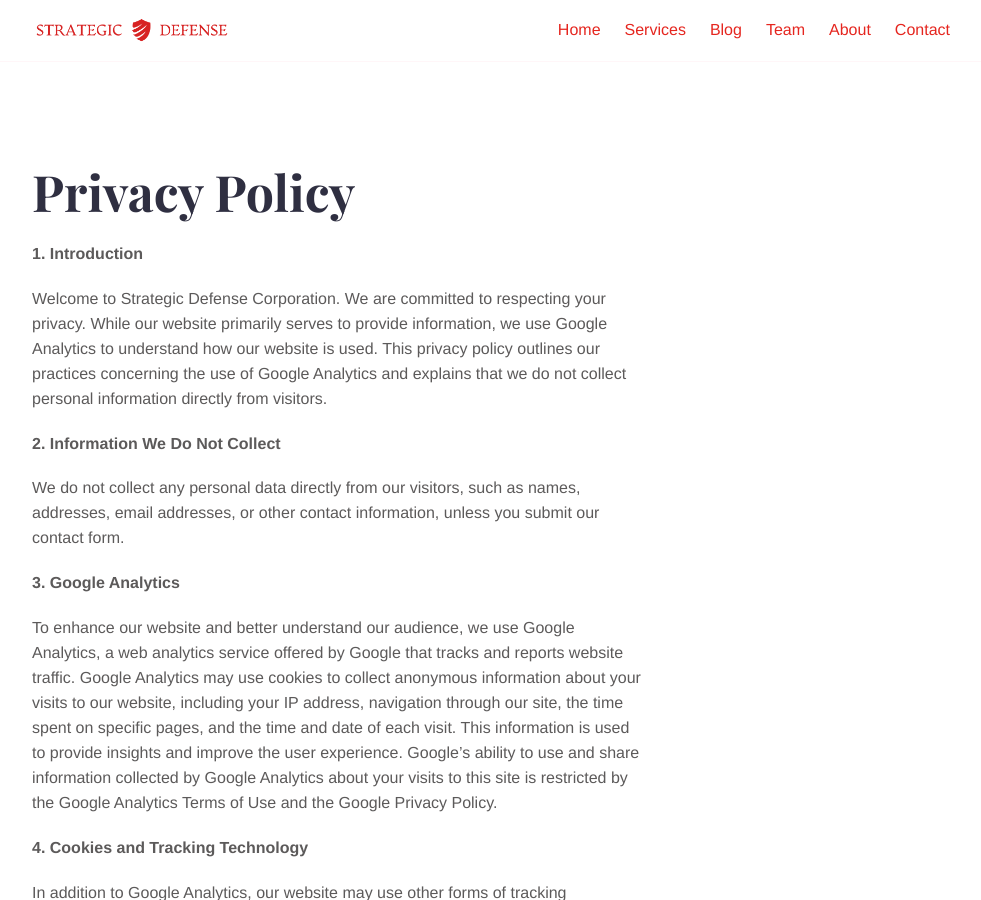
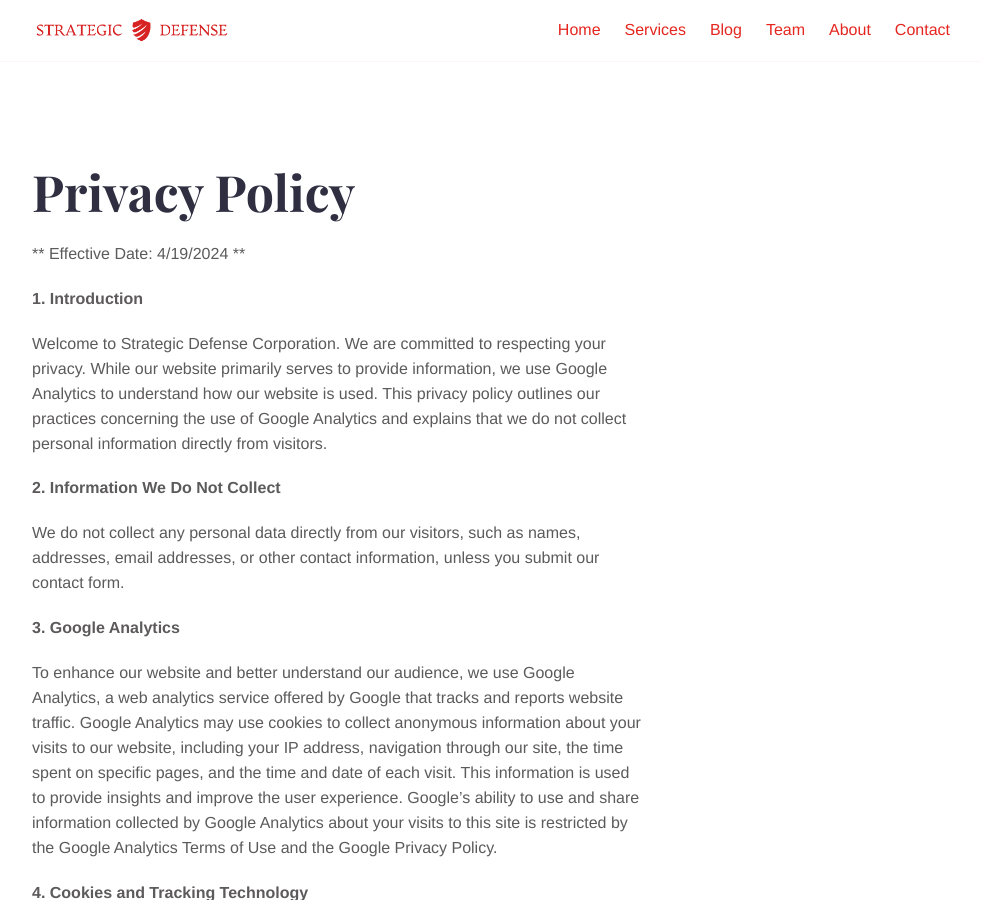
Before and after one commit to strategicdefense/strategicdefense.github.io, a Jekyll site: the page built from privacy-policy.md, in a window 1280 px wide and 900 px high. Shown: the whole window, without its empty margins (143-1124 px from the left). Built offline with Jekyll 4.4.1, drawn with Linux system fonts in a browser that asks for light colours.

Commit message:
adding privacy policy

```diff
--- a/privacy-policy.md
+++ b/privacy-policy.md
@@ -6,6 +6,7 @@ image: "/images/sd_shield.png"
 date: 2024-04-19
 sitemap: true
 ---
+** Effective Date: 4/19/2024 **
 
 **1. Introduction**
 
```
Also changed, not shown: 1 other file.
